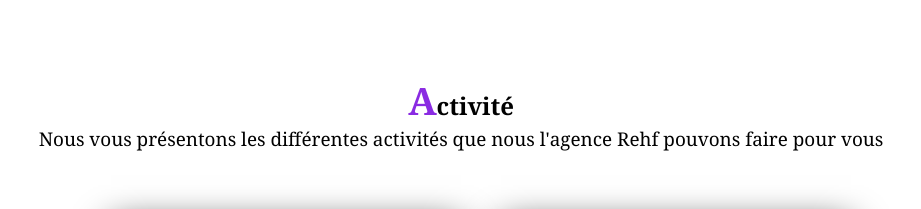
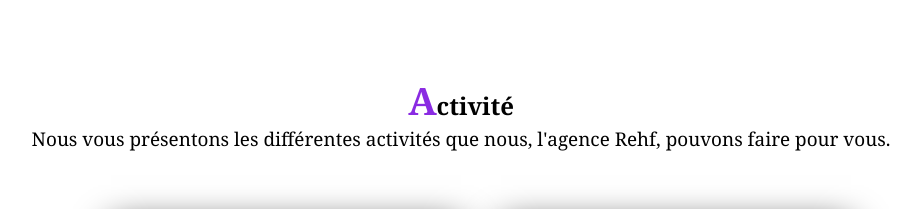
Before and after one commit to Fabien13010/rehf, a plain HTML site: page index.html in a window 1280 px wide. Shown: the part 1380-1589 px from the top of the page, without its empty margins (179-1100 px from the left). Drawn offline with Linux system fonts and the light colour scheme.

Commit message:
Update index.html

```diff
--- a/index.html
+++ b/index.html
@@ -64,8 +64,8 @@
          <section class="activite" id="activite">
             <div class="col">
                 <h2 class="titre"><span>A</span>ctivité</h2>
-                <p class="textapropos"> Nous vous présentons les différentes activités que nous l'agence Rehf pouvons
-                    faire pour vous
+                <p class="textapropos"> Nous vous présentons les différentes activités que nous, l'agence Rehf, pouvons
+                    faire pour vous.
                 </p>
              </div>
 
```
